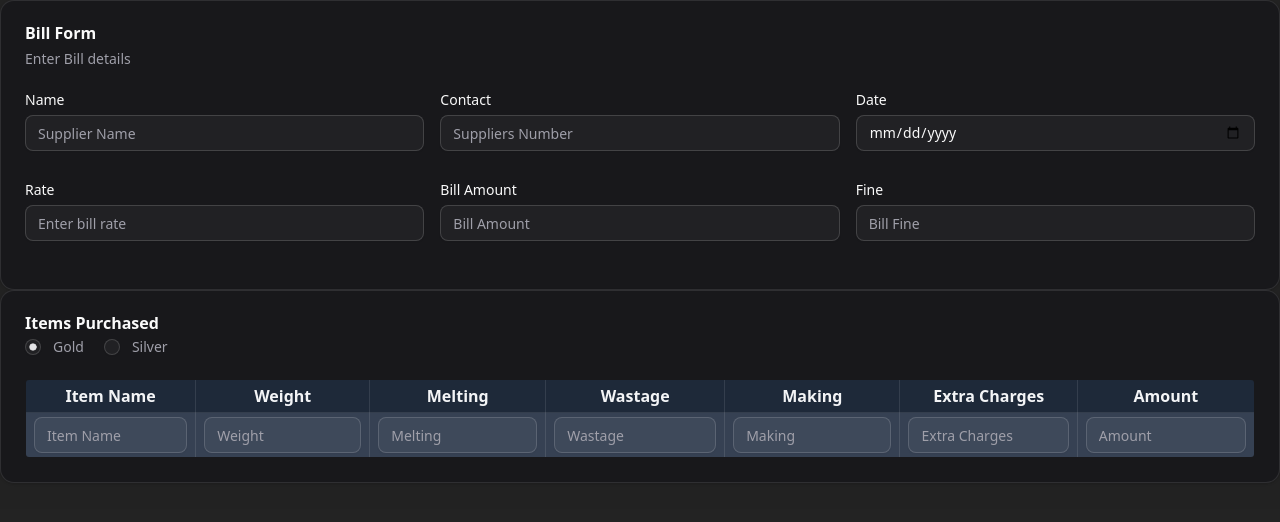
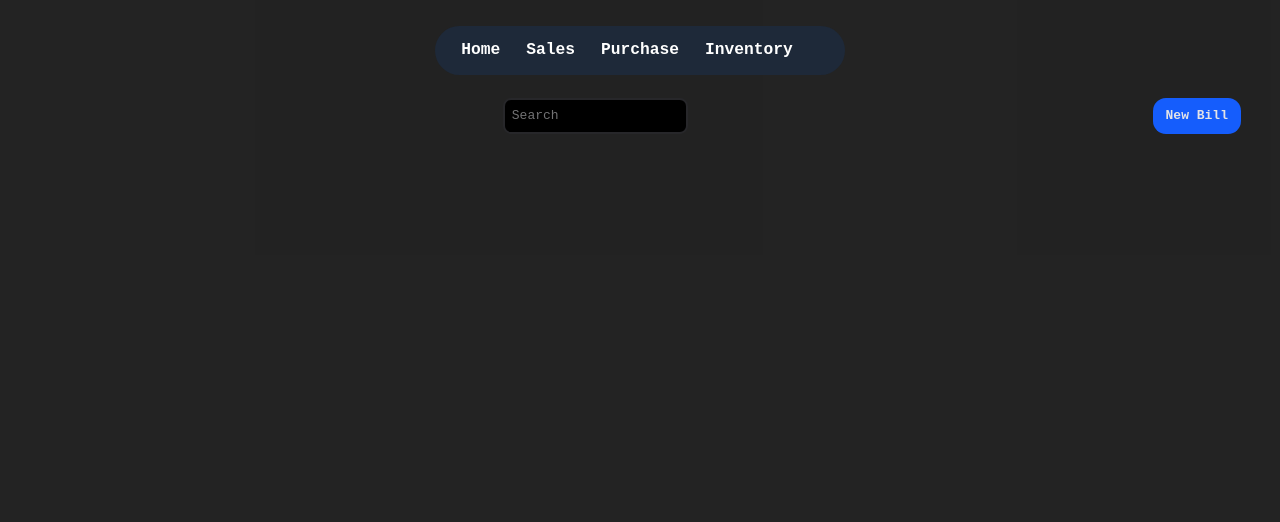
Before and after one commit to GaneshMishra-lab/JSM, a React (Vite) app: page /#/bill in a window 1280 px wide. Before the commit this address led to /. Shown: the top 522 px of the page. Built offline with nearby package versions, Linux system fonts and the light colour scheme.

Commit message:
adds Bills page with clean UI

```diff
--- a/src/main/controllers/bill.controller.js
+++ b/src/main/controllers/bill.controller.js
@@ -27,3 +27,21 @@ export const createBill = async ({ entity, billData, items }) => {
     throw error
   }
 }
+
+export const getAllBills = async () => {
+  try {
+    const bills = await Bill.findAll({
+      include: [
+        { model: Entity, as: 'SupplierEntity', attributes: ['name', 'contact'] },
+        { model: Itempurchased, as: 'ItemsPurchased', attributes: ['metal'] }
+      ]
+    })
+    if (!bills) {
+      return []
+    }
+
+    return bills.map((bill) => bill.toJSON())
+  } catch (error) {
+    console.error('Error fetching bills:', error)
+  }
+}
--- a/src/main/ipc/bill.ipc.js
+++ b/src/main/ipc/bill.ipc.js
@@ -3,3 +3,4 @@ import * as billController from '../controllers/bill.controller.js'
 ipcMain.handle('create-bill', async (event, { entity, billData, items }) =>
   billController.createBill({ entity, billData, items })
 )
+ipcMain.handle('get-all-bills', async () => billController.getAllBills())
--- a/src/preload/index.js
+++ b/src/preload/index.js
@@ -8,7 +8,8 @@ const api = {
   createEntity: (entityData) => ipcRenderer.invoke('create-entity', entityData),
   showdialogue: (message) => ipcRenderer.invoke('show-dialog', message),
   getAllEntities: () => ipcRenderer.invoke('get-all-entities'),
-  searchEntities: (name) => ipcRenderer.invoke('search-entities', name)
+  searchEntities: (name) => ipcRenderer.invoke('search-entities', name),
+  getAllBills: () => ipcRenderer.invoke('get-all-bills')
 }
 
 // Use `contextBridge` APIs to expose Electron APIs to
--- a/src/renderer/index.html
+++ b/src/renderer/index.html
@@ -1,5 +1,5 @@
 <!doctype html>
-<html>
+<html lang="en" class="hide-scrollbar">
   <head>
     <meta charset="UTF-8" />
     <title>Electron</title>
--- a/src/renderer/src/App.jsx
+++ b/src/renderer/src/App.jsx
@@ -1,9 +1,18 @@
+import { Routes, Route, HashRouter } from 'react-router-dom'
 import BillForm from './components/form/BillEntityFrom.bill'
+import Nav from './components/Nav'
+import BillPage from './pages/BillPage'
+import Home from './pages/Home'
 function App() {
   return (
-    <>
-      <BillForm />
-    </>
+    <HashRouter>
+      <Nav />
+      <Routes>
+        <Route path="/add-bill" element={<BillForm />} />
+        <Route path="/bill" element={<BillPage />} />
+        <Route path="/" element={<Home />} />
+      </Routes>
+    </HashRouter>
   )
 }
 
--- a/src/renderer/src/assets/base.css
+++ b/src/renderer/src/assets/base.css
@@ -1,4 +1,6 @@
-
+* {
+  font-family: monospace;
+}
 /* Hide arrows in WebKit browsers */
 input[type=number]::-webkit-outer-spin-button,
 input[type=number]::-webkit-inner-spin-button {
--- /dev/null
+++ b/src/renderer/src/components/Nav.jsx
@@ -0,0 +1,31 @@
+import { useNavigate } from 'react-router-dom'
+const navItems = [
+  { name: 'Home', link: '/' },
+  { name: 'Sales', link: '/sales' },
+  { name: 'Purchase', link: '/bill' },
+  { name: 'Inventory', link: '/inventory' }
+]
+
+const Nav = () => {
+  const nav = useNavigate()
+  return (
+    <div className="fixed top-0 left-0 w-[100vw] ">
+      <nav className="bg-gray-800 my-8 px-8 py-4 rounded-full max-w-fit mx-auto">
+        <ul className="flex list-none m-0 p-0">
+          {navItems.map((item) => (
+            <li key={item.name} className="mr-8">
+              <span
+                onClick={() => nav(`${item.link}`)}
+                className="text-white no  -underline font-bold text-xl cursor-pointer"
+              >
+                {item.name}
+              </span>
+            </li>
+          ))}
+        </ul>
+      </nav>
+    </div>
+  )
+}
+
+export default Nav
--- a/src/renderer/src/components/form/BillEntityFrom.bill.jsx
+++ b/src/renderer/src/components/form/BillEntityFrom.bill.jsx
@@ -99,7 +99,7 @@ export default function BillForm() {
 
   return (
     <>
-      <div className=" hide-scrollbar dark flex-col justify-start items-start h-screen w-screen bg-[#171717]/95 p-0">
+      <div className=" hide-scrollbar dark flex-col justify-start items-start h-screen w-screen bg-[#171717]/95 pt-28 px-28 text-2xl">
         <Card className="w-full max-w-full">
           <CardHeader>
             <CardTitle>Bill Form</CardTitle>
--- /dev/null
+++ b/src/renderer/src/hooks/billsPageHook.js
@@ -0,0 +1,19 @@
+import { useState, useEffect } from 'react'
+export const useBillsPage = () => {
+  const [bills, setBills] = useState([])
+
+  const fetchBills = async () => {
+    try {
+      const fetchedBills = await window.api.getAllBills()
+      setBills(fetchedBills)
+    } catch (error) {
+      console.error('Error fetching bills:', error)
+    }
+  }
+
+  useEffect(() => {
+    fetchBills()
+  }, [])
+
+  return { bills, fetchBills }
+}
--- a/src/renderer/src/pages/BillForm.jsx
+++ b/src/renderer/src/pages/BillForm.jsx
@@ -95,7 +95,7 @@ export default function BillForm() {
 
   return (
     <>
-      <div className="dark flex-col justify-start items-start h-screen w-screen bg-[#171717]/95 p-4">
+      <div className="dark flex-col justify-start items-start h-screen w-screen bg-[#171717]/95 ">
         <Card className="w-full max-w-full">
           <CardHeader>
             <CardTitle>Bill Form</CardTitle>
--- /dev/null
+++ b/src/renderer/src/pages/BillPage.jsx
@@ -0,0 +1,51 @@
+import {
+  Card,
+  CardHeader,
+  CardTitle,
+  CardDescription,
+  CardAction,
+  CardContent,
+  CardFooter
+} from '@/components/ui/card'
+import { useBillsPage } from '../hooks/billsPageHook'
+import { useNavigate } from 'react-router-dom'
+
+export default function BillPage() {
+  const nav = useNavigate()
+  const { bills } = useBillsPage()
+  return (
+    <div className="pt-28 px-12 h-screen w-screen bg-[#171717]/95 ">
+      <div className="w-full flex justify-center">
+        <input
+          className="mx-auto mt-2 mb-6 text-zinc-200 bg-black rounded-lg border-2 border-zinc-800 p-2"
+          placeholder="Search"
+          type="text"
+        />
+        <button
+          onClick={() => nav('/add-bill')}
+          className="text-zinc-200 cursor-pointer bg-blue-600  hover:font-extrabold hover:text-black rounded-2xl mt-2 mb-6 px-4 font-semibold"
+        >
+          New Bill
+        </button>
+      </div>
+      <div className="flex flex-wrap gap-x-6 gap-y-10 justify-start">
+        {bills.map((bill) => (
+          <Card key={bill.id} className="dark h-fit ">
+            <CardHeader>
+              <CardTitle>{bill.SupplierEntity.name}</CardTitle>
+              <CardDescription>{bill.ItemsPurchased[0].metal}</CardDescription>
+              <CardAction>{bill.date}</CardAction>
+            </CardHeader>
+            <CardContent>Rate: {bill.rate}</CardContent>
+            <CardFooter>
+              <div className="flex gap-4 justify-between w-full">
+                <div>Fine : {bill.fine}g</div>
+                <div>Amount : {bill.bill_amt}</div>
+              </div>
+            </CardFooter>
+          </Card>
+        ))}
+      </div>
+    </div>
+  )
+}
--- /dev/null
+++ b/src/renderer/src/pages/Home.jsx
@@ -0,0 +1,8 @@
+export default function Home() {
+  return (
+    <div className="home-page h-screen w-screen flex flex-col justify-center items-center bg-gray-900 text-zinc-200 text-3xl">
+      <h1>Welcome to the SRJ Billing Application</h1>
+      <p>Use the navigation menu to access different features.</p>
+    </div>
+  )
+}
```
